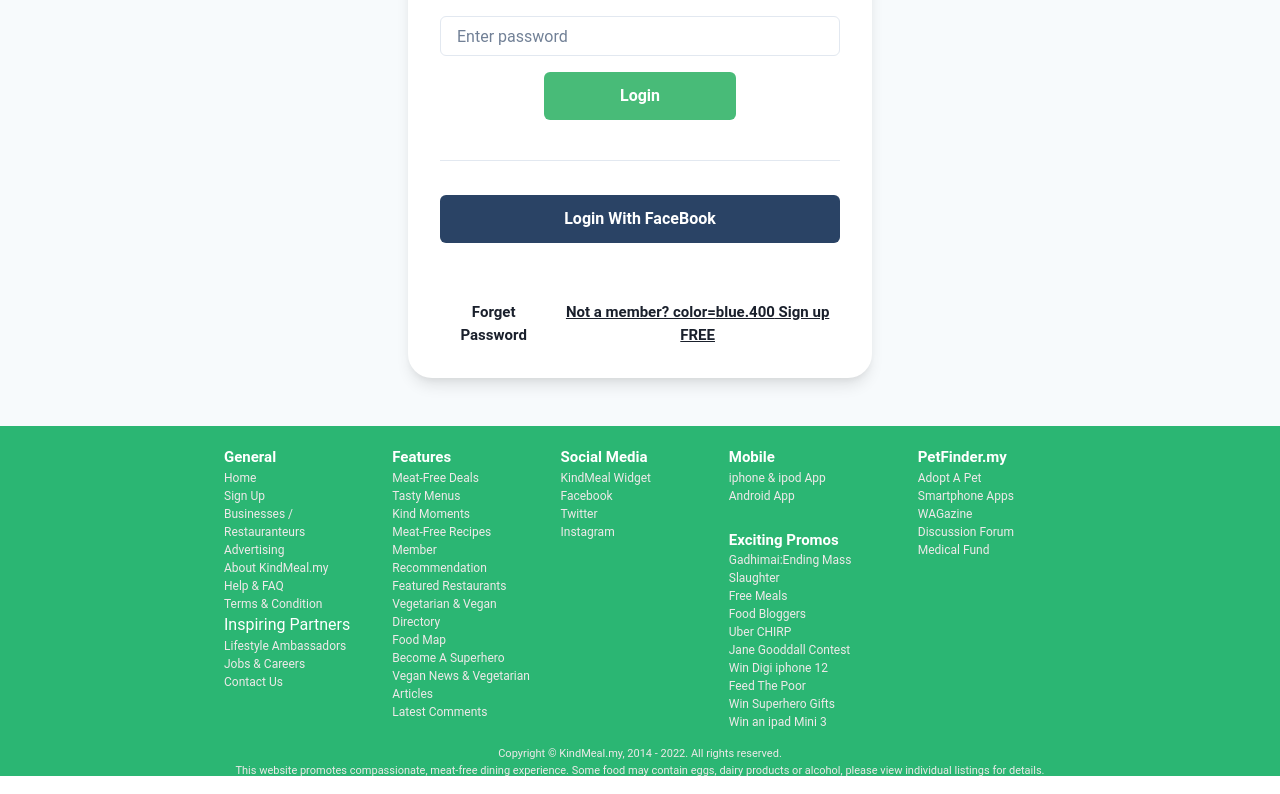
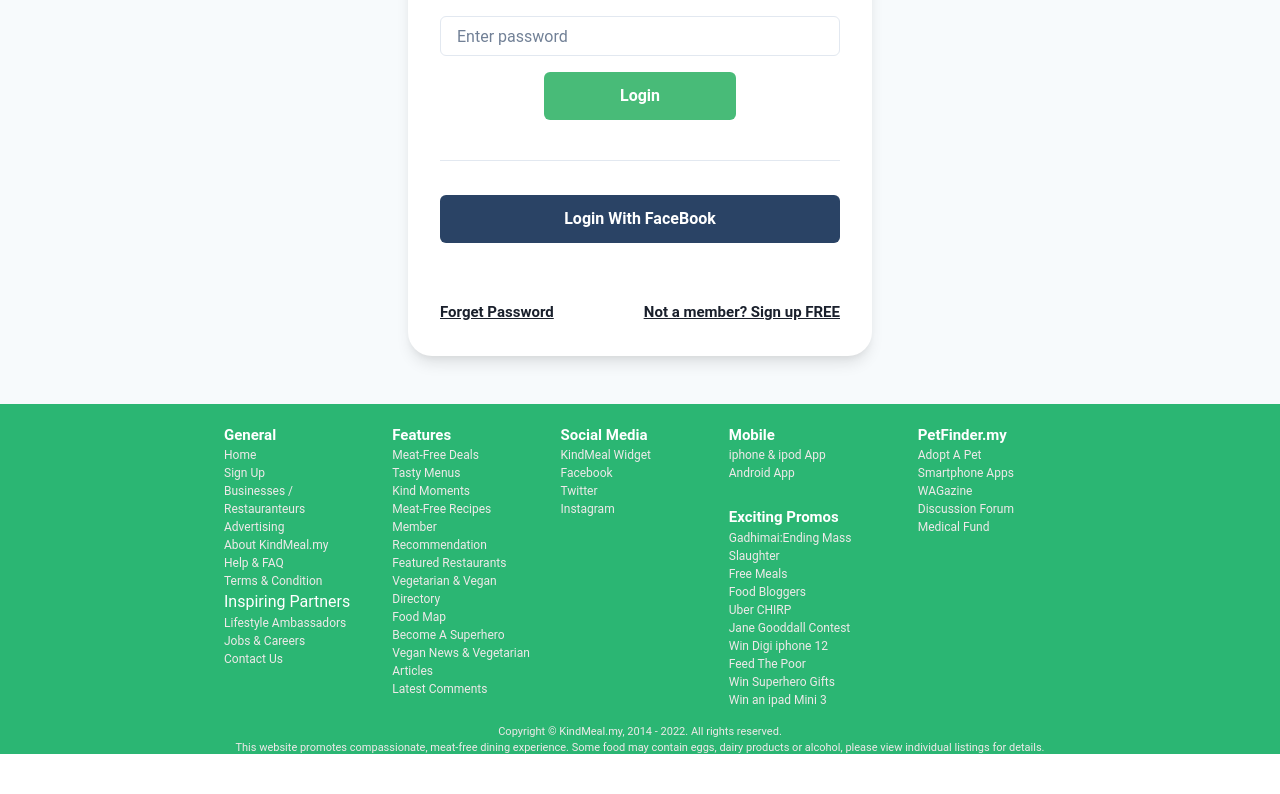
Before and after one commit to ratnesh2112/tired-rail-4343, a React (Create React App) app in the folder kindmeal-my-clone/: page /login in a window 1280 px wide. Shown: the part 851-1645 px from the top of the page. After the commit the page ends 1623 px from the top, so only its background shows below. Built offline with nearby package versions, Linux system fonts and the light colour scheme.

Commit message:
Updated Bugs

```diff
--- a/kindmeal-my-clone/package.json
+++ b/kindmeal-my-clone/package.json
@@ -20,7 +20,8 @@
     "react-slideshow-image": "^4.0.3",
     "redux": "^4.2.0",
     "redux-thunk": "^2.4.1",
-    "web-vitals": "^2.1.4"
+    "web-vitals": "^2.1.4",
+    "homepage" : "."
   },
   "scripts": {
     "start": "react-scripts start",
--- a/kindmeal-my-clone/src/Components/Footer.jsx
+++ b/kindmeal-my-clone/src/Components/Footer.jsx
@@ -1,7 +1,6 @@
 import { Box, VStack } from '@chakra-ui/react'
 import React from 'react'
 import styles from "./footer.module.css"
-
 const Footer = () => {
   return (
     <Box width="100%" height="350px" bgColor="#2bb673">
--- a/kindmeal-my-clone/src/Components/TopSection.jsx
+++ b/kindmeal-my-clone/src/Components/TopSection.jsx
@@ -36,3 +36,7 @@ const TopSection = () => {
 }
 
 export default TopSection
+
+
+
+//* /index.html 200
--- a/kindmeal-my-clone/src/Pages/ForgetPassword.jsx
+++ b/kindmeal-my-clone/src/Pages/ForgetPassword.jsx
@@ -35,7 +35,7 @@ export const ForgetPassword = () => {
                    <Link to="/Login"> <Box>
                         <Text textDecoration={'underline'}>Member Login</Text>
                     </Box></Link>
-                   <Link to="/Signup"> <Box>
+                   <Link to="/FoodSignup"> <Box>
                         <Text textDecoration={'underline'}>Not a member? Sign up FREE!</Text>
                     </Box></Link>
                 </Flex>
--- a/kindmeal-my-clone/src/Pages/Home.jsx
+++ b/kindmeal-my-clone/src/Pages/Home.jsx
@@ -241,7 +241,7 @@ const Home = () => {
           Enjoy a great meat-free dining experience. Easily save animals lives, health, enviroment and money now!
         </p>
       </Box>
-      <Box width="30%" margin="auto" bgColor="red" color="white" padding="22px" borderRadius="15px" marginTop="50px">
+      <Box width="30%" margin="auto" bgColor="red" color="white" padding="22px" borderRadius="15px" marginTop="50px" _hover={{bgColor:"crimson"}}>
         <Link to="/FoodSignup">
           <Heading>Join KindMeal Now</Heading>
           <p>Your tasty journey begins here</p>
--- a/kindmeal-my-clone/src/Pages/Login.jsx
+++ b/kindmeal-my-clone/src/Pages/Login.jsx
@@ -88,13 +88,13 @@ export  function Login() {
                 }}>
                Login With FaceBook
               </Button>
-              <Stack pt={6} direction={'row'} justifyContent={'space-between'} mt={'-1.5'}>
+              <Stack pt={6} direction={'row'} justifyContent={'space-between'} mt={'-1.5'} textDecoration={'underline'}>
                 {/* <Link to='/ForgetPassword'> */}
                 <ForgetPassword />
                 {/* </Link> */}
                 <Link to={'/Foodsignup'}>
                 <Text  textDecoration={'underline'}>
-               Not a member? color={'blue.400'} Sign up FREE
+               Not a member? Sign up FREE
               </Text>
                 </Link>
 
```
